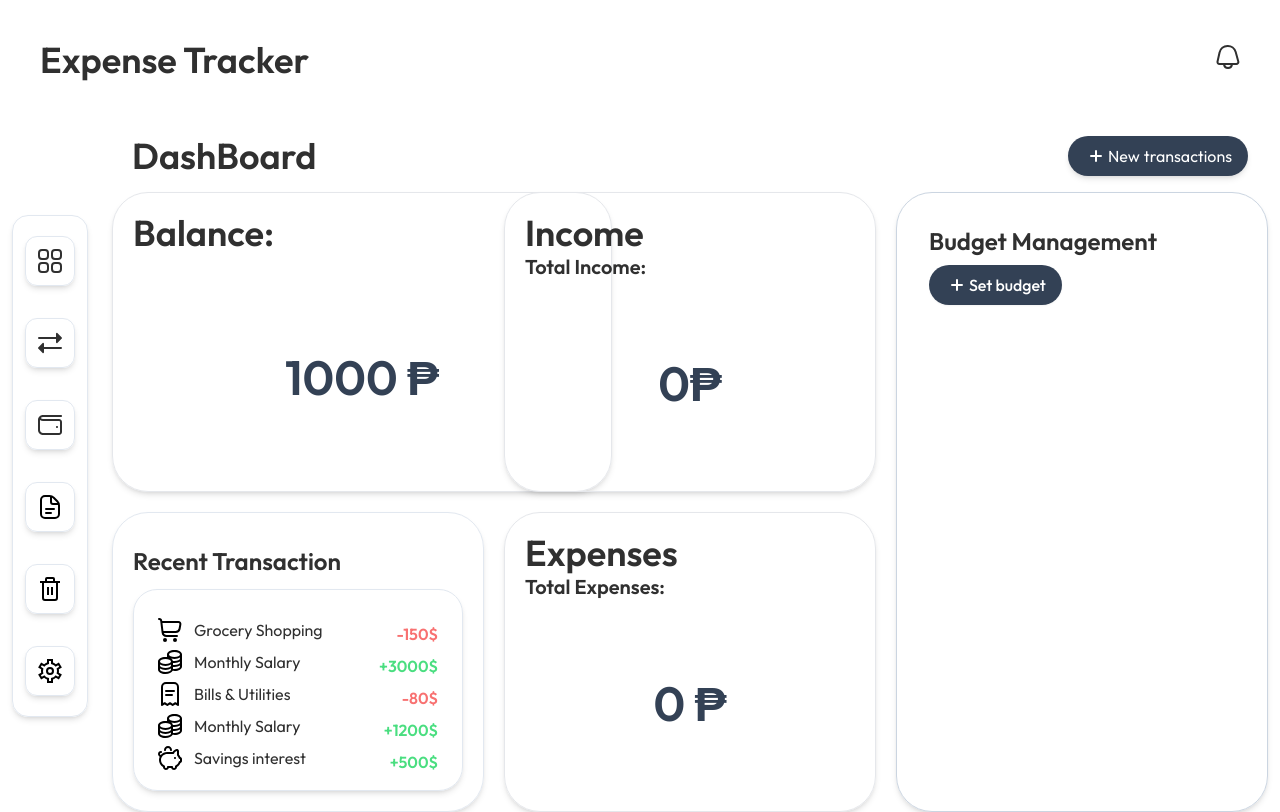
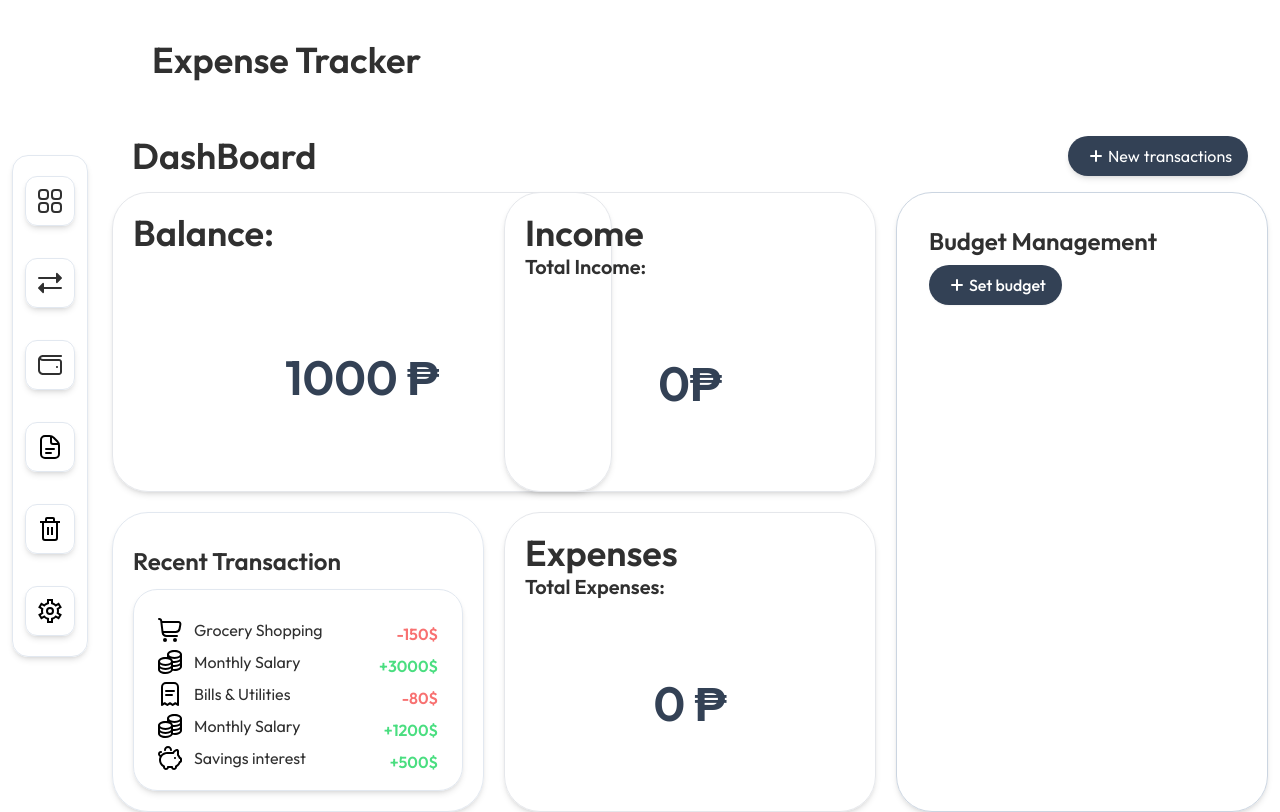
Before and after one commit to reyuer10/react-expense-tracker, a React (Vite) app: page / in a window 1280 px wide. Built offline with nearby package versions, Linux system fonts and the light colour scheme.

Commit message:
commit changes at 2:00AM

```diff
--- a/src/App.jsx
+++ b/src/App.jsx
@@ -22,7 +22,6 @@
 export default function App() {
   return (
     <>
-      <Header />
       <Routes>
         <Route element={<RootLayout />}>
           <Route path="*" element={<DashBoard />} />
--- a/src/components/Header.jsx
+++ b/src/components/Header.jsx
@@ -1,14 +1,10 @@
 import React from "react";
-import Notifcation from "./Notifcation";
 
 export default function Header() {
   return (
-    <div className="flex items-center justify-between">
+    <div className="flex">
       <div className="text-4xl font-outfit font-semibold m-10 text-[#303030]">
         Expense Tracker
-      </div>
-      <div>
-        <Notifcation />
       </div>
     </div>
   );
--- a/src/pages/dashboard/DashBoard.jsx
+++ b/src/pages/dashboard/DashBoard.jsx
@@ -26,6 +26,7 @@
 
 // import Draft from "./Draft";
 import BudgetManagement from "./BudgetManagement";
+import Header from "../../components/Header";
 
 export default function DashBoard() {
   const dispatch = useDispatch();
@@ -71,6 +72,9 @@
 
   return (
     <div className="text-[#303030] font-outfit ">
+      <div>
+      <Header />
+      </div>
       <div className="flex items-center justify-between my-4 mx-5 max-md:w-full ">
         <div>
           <p className="text-4xl font-semibold max-md:text-2xl">DashBoard</p>
--- a/src/root/RootLayout.jsx
+++ b/src/root/RootLayout.jsx
@@ -4,8 +4,8 @@
 
 export default function RootLayout() {
   return (
-    <div className="flex justify-center items-center ">
-      <div>
+    <div className="flex justify-center items-center">
+      <div className="h-screen flex justify-center items-center">
         <SideNavBar />
       </div>
       <div className="flex-1 mx-3 flex justify-center items-center ">
```
Also changed, not shown: src/components/SideNavBar.jsx (+4 -4 lines).
